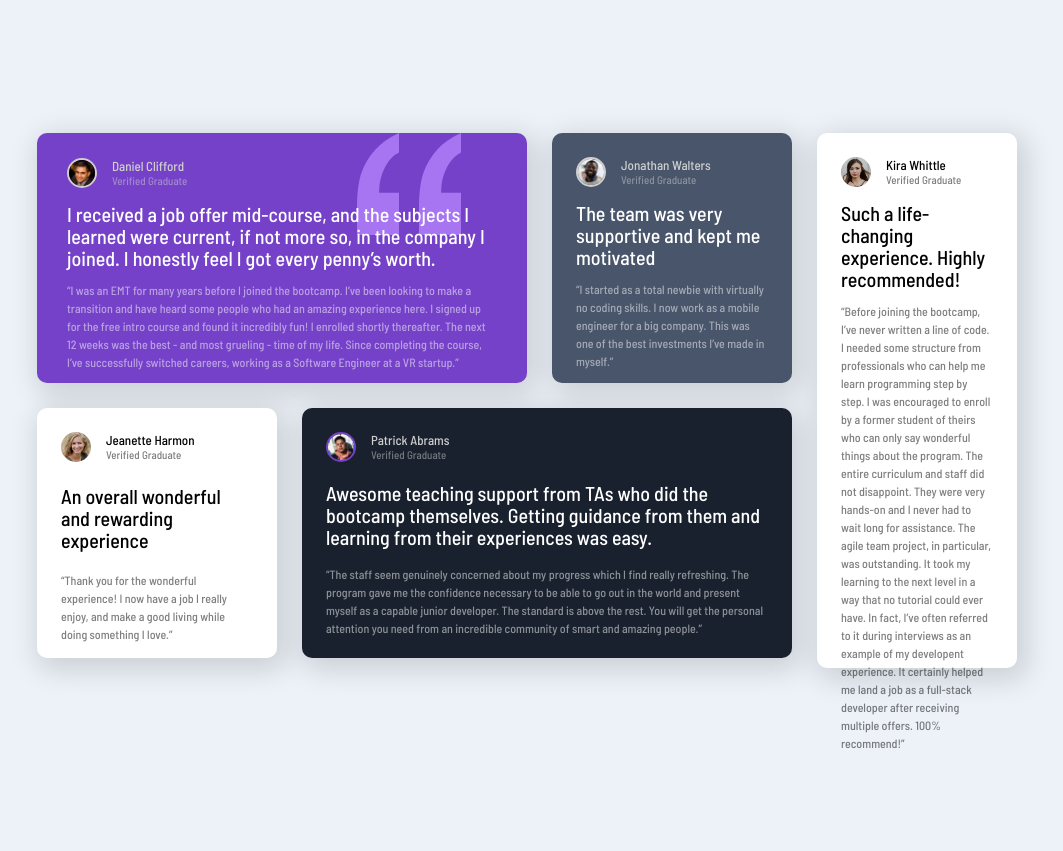
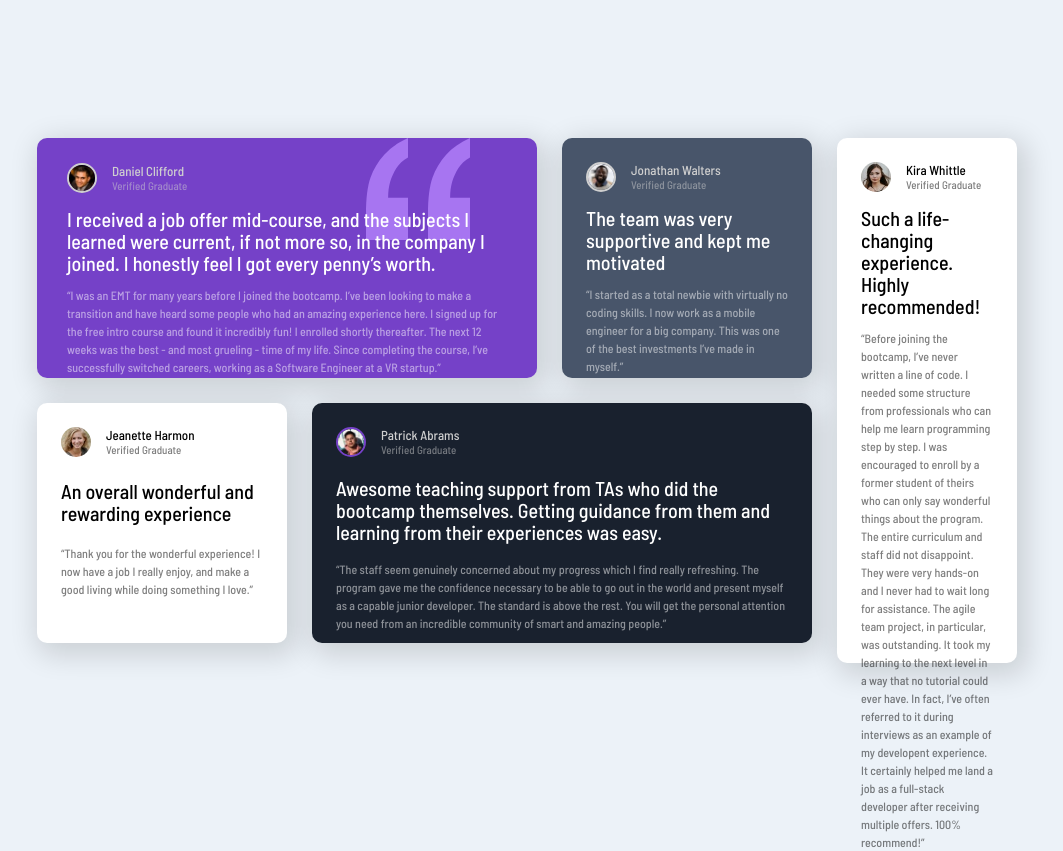
Before and after one commit to alauram/testimonials-grid-section, a plain HTML site: page index.html in a window 1280 px wide. Shown: the whole page, without its empty margins (113-1176 px from the left). Before the commit the page ends 800 px from the top, so only its background shows below. Drawn offline with Linux system fonts and the light colour scheme.

Commit message:
Update main.css

```diff
--- a/main.css
+++ b/main.css
@@ -52,8 +52,8 @@ img {
     background-repeat: no-repeat;
     background-position: 83% 0%;
     border-radius: 10px;
-    min-width: 490px;
-    height: 250px;
+    min-width: 500px;
+    height: 240px;
     box-shadow: 5px 7px 28px 5px rgba(0,0,0,0.14);
     padding: 25px 30px;
     display: flex;
@@ -63,8 +63,8 @@ img {
 .top-right {
     background-color: var(--Very-dark-grayish-blue);
     border-radius: 10px;
-    min-width: 240px;
-    height: 250px;
+    min-width: 250px;
+    height: 240px;
     box-shadow: 5px 7px 28px 5px rgba(0,0,0,0.14);
     padding: 1.5rem;
     display: flex;
@@ -74,8 +74,8 @@ img {
 .bottom-left {
     background-color: white;
     border-radius: 10px;
-    min-width: 240px;
-    height: 250px;
+    min-width: 250px;
+    height: 240px;
     box-shadow: 5px 7px 28px 5px rgba(0,0,0,0.14);
     padding: 1.5rem;
     display: flex;
@@ -85,8 +85,8 @@ img {
 .bottom-right {
     background-color: var(--Very-dark-blackish-blue);
     border-radius: 10px;
-    min-width: 470px;
-    height: 250px;
+    min-width: 480px;
+    height: 240px;
     box-shadow: 5px 7px 28px 5px rgba(0,0,0,0.14);
     padding: 1.5rem;
     display: flex;
@@ -96,8 +96,8 @@ img {
 .right {
     background-color: white;
     border-radius: 10px;
-    max-width: 240px;
-    height: 535px;
+    max-width: 250px;
+    height: 525px;
     box-shadow: 5px 7px 28px 5px rgba(0,0,0,0.14);
     padding: 1.5rem;
     display: flex;
```
